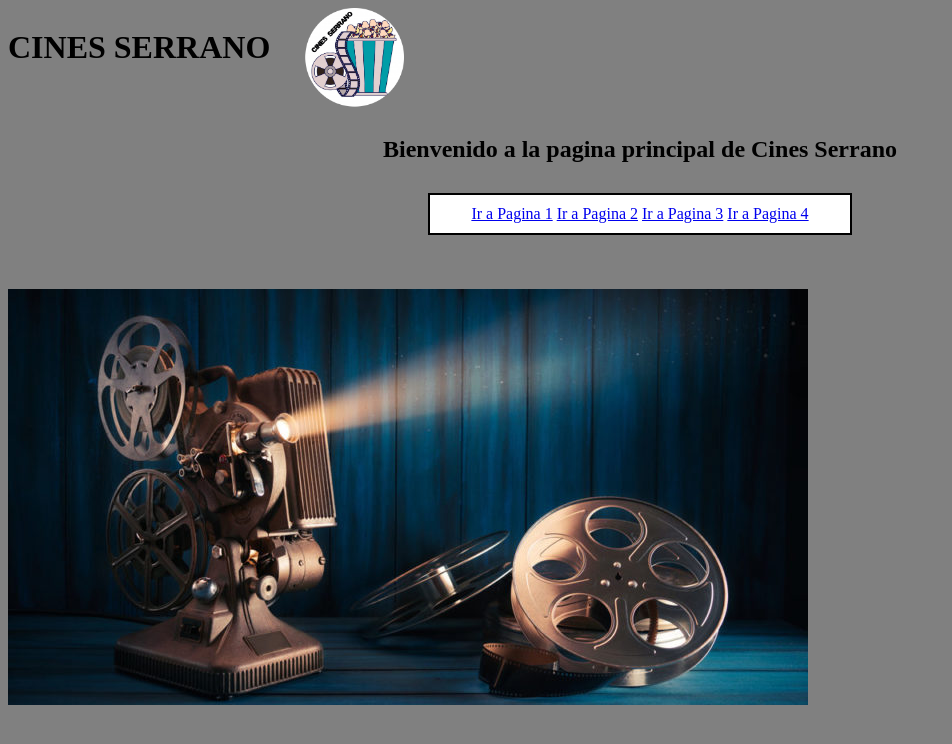
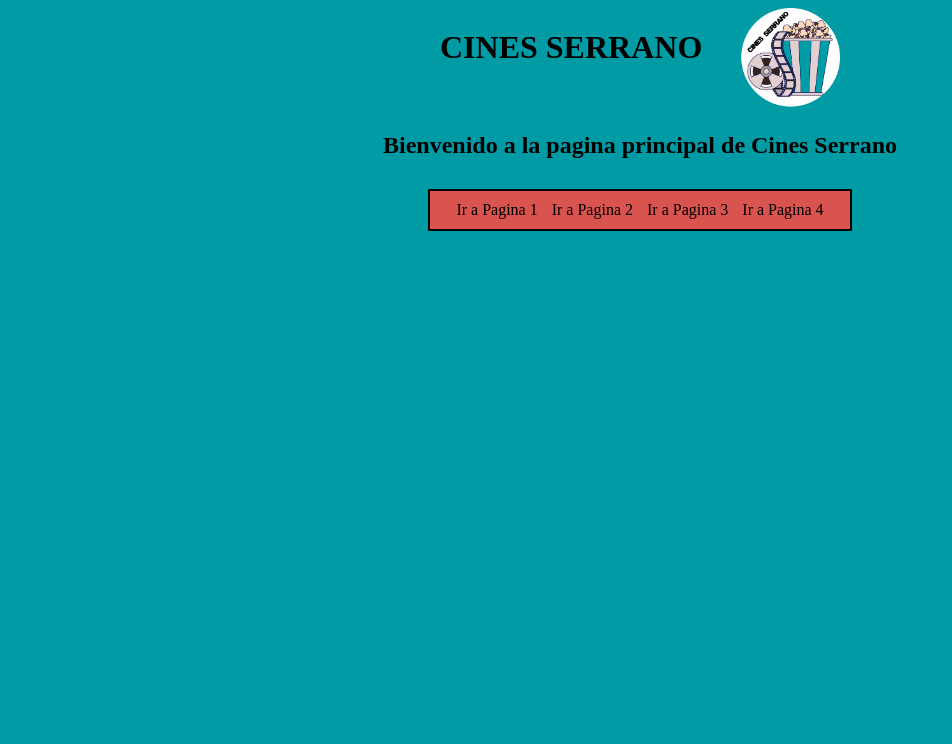
Before and after one commit to RaulValIturbide/Videoclub, a plain HTML site: page VideoclubLenguajes/public_html/index.html in a window 1280 px wide. Shown: the whole page, without its empty margins (0-952 px from the left). Drawn offline with Linux system fonts and the light colour scheme.

Commit message:
22/02/25

```diff
--- a/VideoclubLenguajes/public_html/css/index.css
+++ b/VideoclubLenguajes/public_html/css/index.css
@@ -8,18 +8,23 @@ Click nbfs://nbhost/SystemFileSystem/Templates/ClientSide/css.css to edit this t
 */
 /*Aqui colocaremos el color de fondo que queremos que haya en la pagina principal*/
 body{
-	background-color:grey;
+    background-color:#019BA5;
+}
+/*En este selector controlaremos los anchor, es decir, los hipervinculos para saltar a otras páginas*/
+a{
+    text-decoration: none;  /* Sin subrayado */
+    color: black;            /* Color inicial */
+    transition: 0.5s;/*El tiempo que tardará en cambiar de color y estilo cuando el ratón pase por encima*/
+}
+/*Este selector cambiara como se comporta el texto cuando el usuario pase el ratón por encima*/
+a:hover{
+    font-weight: 700;/*Pasará a negrita cuando el raton pase por encima*/
+    font-family: arial;/*Estilo  al que cambiará el texto cuando pase el raton por encima*/
+    color:#FAFAFA;/*Color al que cambiará el texto cuando pase el ratón por encima*/
 }
 .Encabezado{
-   display:inline;
-   position:relative;
-   top:-50px;
 
-}
-.subEncabezado{
-    text-align:center;/*Centra el texto en la pantalla*/
-    padding-bottom: 10px;/*Algo de espacion por abajo para dejar "respirar" el subtitulo(estético)*/
-
+    text-align: center;
 }
 /*Este selector de clase se usa para gestionar la lista y su contorno*/
 .lista{
@@ -28,15 +33,27 @@ body{
     margin: auto; /*Centra automaticamente el objeto en el centro de la pantalla*/
     width: 400px; /*Este sirve para ajustar el tamaño de la lista y que no se extralimite*/
     text-align: center; /*Alinea el texto en el centro de la "caja"*/
-    background-color:white; /*Color de fondo de la la lista*/
+    background-color:#D9534F; /*Color de fondo de la la lista*/
 }
-/*Selector para controlar el espaciado entre los vinculos para que se vea con una mayor limpieza*/
+/*Selector para controlar los items de la unica lista que hay en la pagina principal*/
 li{
-    display:inline;
+    padding:5px;/*Espacio de separación entre items */
+    display:inline; /*Convierte el elemento en linea para poder trabajar de manera horizontal*/
     margin-bottom: 10px;
 }
+#Nombre_Empresa{
+    position:absolute;
+    display:inline;/*Cambiamos el tipo a display para poder colocar al lado el logo de nuestra "empresa"*/
+}
+#Bienvenida{
+    text-align:center;/*Centra el texto en la pantalla*/
+    padding-bottom: 10px;/*Algo de espacion por abajo para dejar "respirar" el subtitulo(estético)*/
+
+}
+
+/*Selector para controlar la posición del logo*/
 #logo{
-    margin-left:30px;
+    margin-left:300px;
     width:100px;
     height:100px;
 }
--- a/VideoclubLenguajes/public_html/index.html
+++ b/VideoclubLenguajes/public_html/index.html
@@ -13,10 +13,14 @@ Click nbfs://nbhost/SystemFileSystem/Templates/Other/html.html to edit this temp
         <link rel="stylesheet" type="text/css" href="./css/index.css">
     </head>
     <body>
-        <h1 class="Encabezado">CINES SERRANO</h1>
+        <div class="Encabezado">
+            <h1 id="Nombre_Empresa">CINES SERRANO</h1>
             <img id="logo" src="./img/logotipo.png" alt="Logotipo">
-        <h2 class="subEncabezado">Bienvenido a la pagina principal de Cines Serrano</h2>
-
+        </div>
+        <div class="SubEncabezado">
+            <h2 id="Bienvenida">Bienvenido a la pagina principal de Cines Serrano</h2>
+        </div>
+        <div>
             <ol class="lista">
                 <li>
                     <a href="./pagina/pagina1.html">Ir a Pagina 1</a>
@@ -37,6 +41,7 @@ Click nbfs://nbhost/SystemFileSystem/Templates/Other/html.html to edit this temp
                 </li>
 
             </ol>
+        </div>
 
 
 
@@ -45,6 +50,6 @@ Click nbfs://nbhost/SystemFileSystem/Templates/Other/html.html to edit this temp
         <br>
         <br>
 
-        <img src="./img/cine.jpg">
+        <!-- <img src="./img/cine.jpg">-->
     </body>
 </html>
```
Also changed, not shown: VideoclubLenguajes/public_html/LineaDeEstilo.txt (added). Lines whose indentation alone changed are shown as unchanged.
